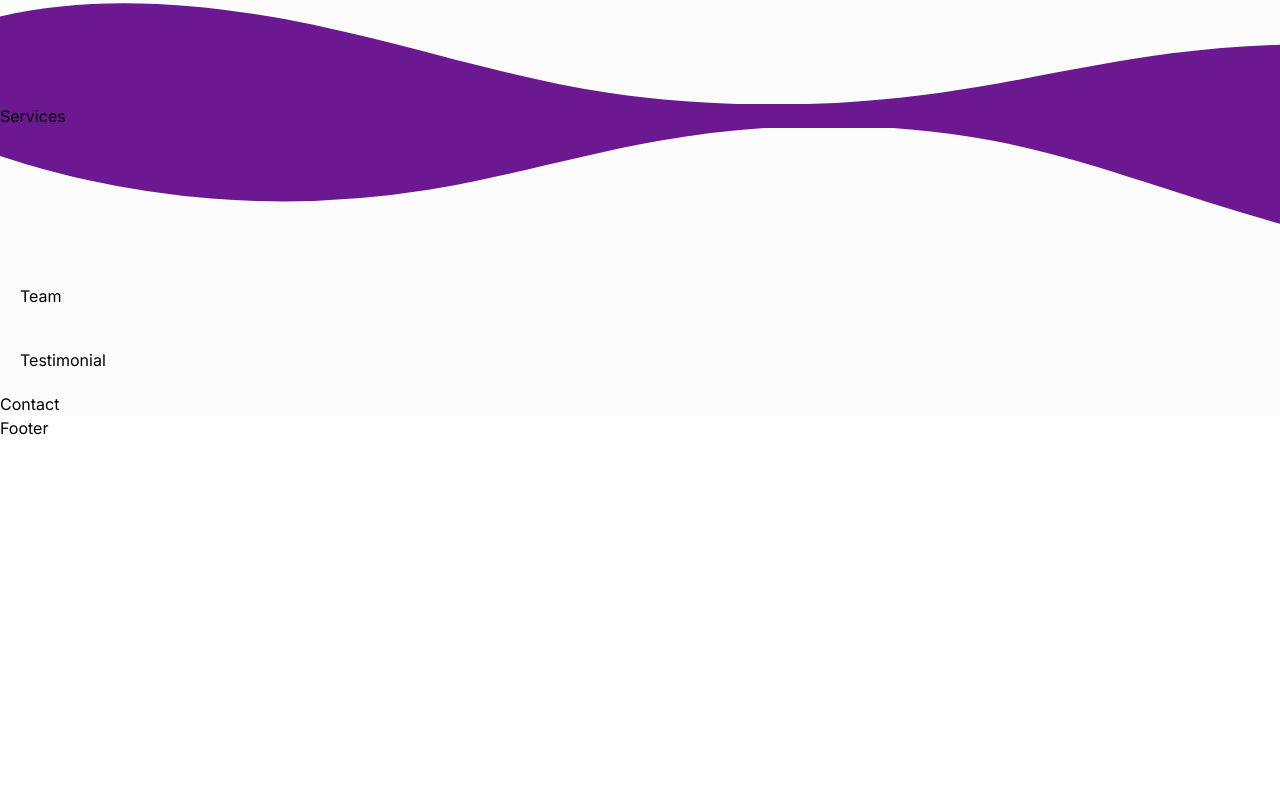
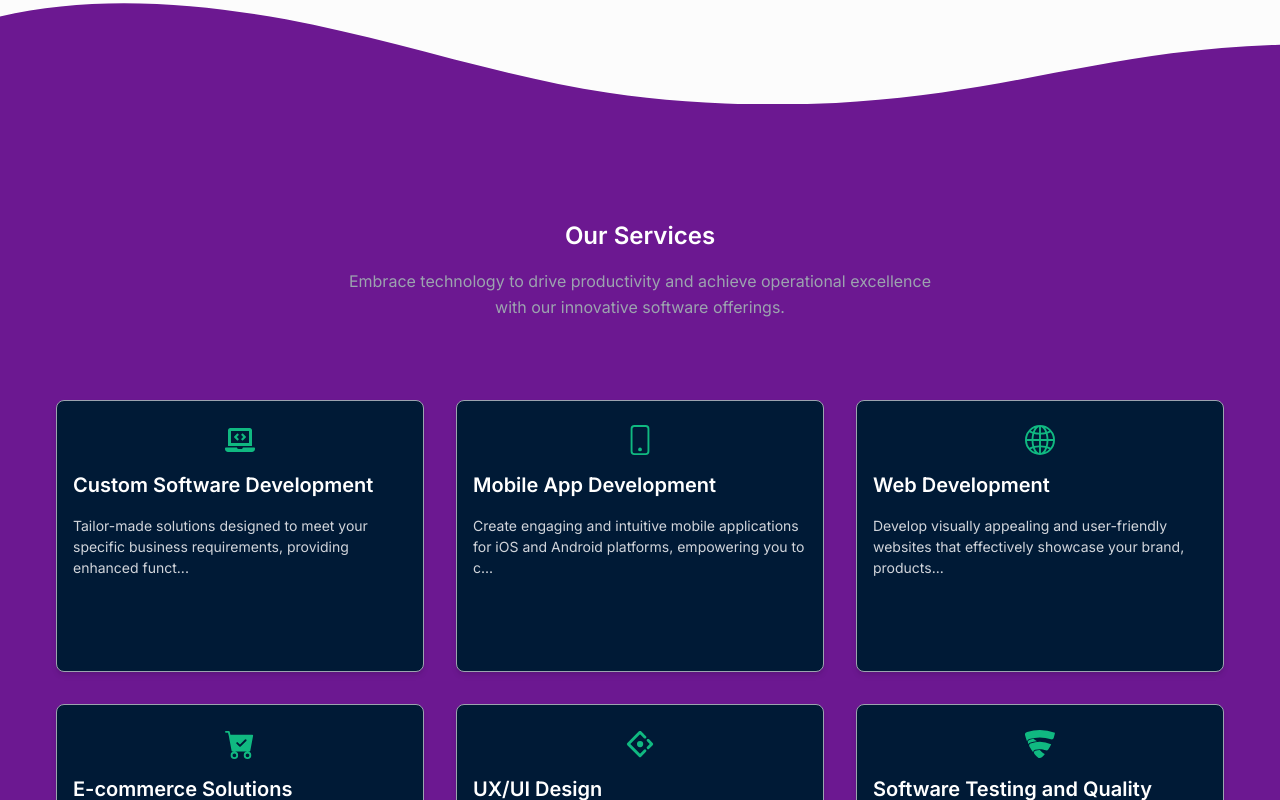
Before and after one commit to Jonas-Yonas/next13-business-website, a Next.js app: page / in a window 1280 px wide. Shown: the part 2360-3160 px from the top of the page. Before the commit the page ends 2800 px from the top, so only its background shows below. Built offline with nearby package versions, Linux system fonts and the light colour scheme.

Commit message:
Services section completed

```diff
--- a/components/Card.tsx
+++ b/components/Card.tsx
@@ -1,5 +1,45 @@
-const Card = () => {
-  return <div>Card</div>;
+"use client";
+
+import { ReactNode, useState } from "react";
+
+interface ICard {
+  id?: number;
+  title: string;
+  icon: ReactNode;
+  text: string;
+}
+
+const Card = (props: ICard) => {
+  const { title, icon: Icon, text } = props;
+
+  const [showFull, setShowFull] = useState(false);
+
+  const toggleDescription = () => {
+    setShowFull((prev) => !prev);
+  };
+
+  const cardClasses = `w-full h-[17rem] bg-[#001a36] border border-gray-400 rounded-lg shadow-md p-4 py-6 ease-in-out duration-300 hover:scale-105 hover:cursor-pointer overflow-hidden`;
+
+  return (
+    <div
+      className={cardClasses}
+      onMouseEnter={toggleDescription}
+      onMouseLeave={toggleDescription}
+    >
+      <div
+        className={`flex items-center justify-center text-emerald-500 text-3xl ${
+          showFull ? "animate-ping ease-in duration-300" : ""
+        }`}
+      >
+        {Icon}
+      </div>
+      <h2 className="text-xl font-semibold mt-4 text-white">{title}</h2>
+
+      <div className="mt-4 text-gray-300 text-[14px]">
+        <p className="">{showFull ? text : text.slice(0, 100) + "..."}</p>
+      </div>
+    </div>
+  );
 };
 
 export default Card;
--- a/components/Services.tsx
+++ b/components/Services.tsx
@@ -1,5 +1,27 @@
+import { Card, Title } from ".";
+import { serviceData } from "./data/data";
+
 const Services = () => {
-  return <div>Services</div>;
+  return (
+    <div className="container mx-auto p-5">
+      <div className="container px-5 py-10 md:py-24 mx-auto">
+        <Title
+          title="Our Services"
+          subTitle="Embrace technology to drive productivity and achieve operational excellence with our innovative software offerings."
+          titleStyles="text-white"
+          subTitleStyles="text-gray-400"
+        />
+
+        <div className="w-full flex flex-wrap">
+          {serviceData.map(({ id, title, text, icon }) => (
+            <div className="xl:w-1/3 md:w-1/2 p-4" key={id}>
+              <Card title={title} icon={icon} text={text} />
+            </div>
+          ))}
+        </div>
+      </div>
+    </div>
+  );
 };
 
 export default Services;
--- a/components/Title.tsx
+++ b/components/Title.tsx
@@ -1,5 +1,26 @@
-const Title = () => {
-  return <div>Title</div>;
+interface ITitle {
+  title: string;
+  subTitle: string;
+  titleStyles: string;
+  subTitleStyles: string;
+}
+
+const Title = (props: ITitle) => {
+  const { title, subTitle, titleStyles, subTitleStyles } = props;
+
+  return (
+    <div className="flex w-full mb-16 flex-col items-center text-center">
+      <h1 className={`text-3xl md:text-2xl font-semibold mb-4 ${titleStyles}`}>
+        {title}
+      </h1>
+
+      <p
+        className={`lg:w-1/2 w-full leading-relaxed text-base ${subTitleStyles}`}
+      >
+        {subTitle}
+      </p>
+    </div>
+  );
 };
 
 export default Title;
--- a/components/data/data.tsx
+++ b/components/data/data.tsx
@@ -1,5 +1,7 @@
 import { AboutData } from "@/app/lib/types";
-import { FaUserCheck } from "react-icons/fa";
+import { AiOutlineAntDesign } from "react-icons/ai";
+import { BsCartCheckFill, BsGlobe2, BsPhone } from "react-icons/bs";
+import { FaLaptopCode, FaUserCheck } from "react-icons/fa";
 import { LuSmartphoneNfc } from "react-icons/lu";
 import { SiFsecure } from "react-icons/si";
 
@@ -35,37 +37,37 @@ export const serviceData = [
     id: 1,
     title: "Custom Software Development",
     text: "Tailor-made solutions designed to meet your specific business requirements, providing enhanced functionality and scalability.",
-    icon: "Laptop",
+    icon: <FaLaptopCode />,
   },
   {
     id: 2,
     title: "Mobile App Development",
     text: "Create engaging and intuitive mobile applications for iOS and Android platforms, empowering you to connect with your target audience on the go.",
-    icon: "Phone",
+    icon: <BsPhone />,
   },
   {
     id: 3,
     title: "Web Development",
     text: "Develop visually appealing and user-friendly websites that effectively showcase your brand, products, and services, while ensuring a seamless browsing experience.",
-    icon: "Website",
+    icon: <BsGlobe2 />,
   },
   {
     id: 4,
     title: "E-commerce Solutions",
     text: "Build robust and secure e-commerce platforms, enabling you to expand your online presence, streamline sales processes, and maximize revenue.",
-    icon: "Cart",
+    icon: <BsCartCheckFill />,
   },
   {
     id: 5,
     title: "UX/UI Design",
     text: "Craft visually stunning and user-centric interfaces that enhance user experience, improve customer engagement, and drive brand loyalty.",
-    icon: "Ant Design",
+    icon: <AiOutlineAntDesign />,
   },
   {
     id: 6,
     title: "Software Testing and Quality Assurance",
     text: "Conduct comprehensive testing and quality assurance processes to ensure the reliability, performance, and security of your software applications, minimizing risks and maximizing customer satisfaction.",
-    icon: "Secure",
+    icon: <SiFsecure />,
   },
 ];
 
```
